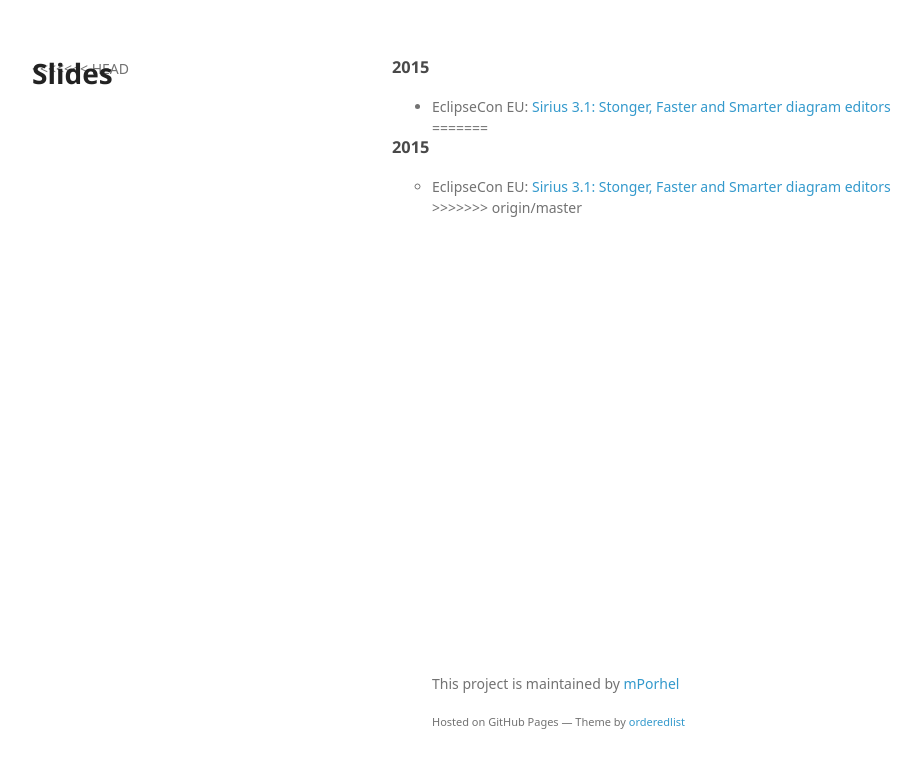
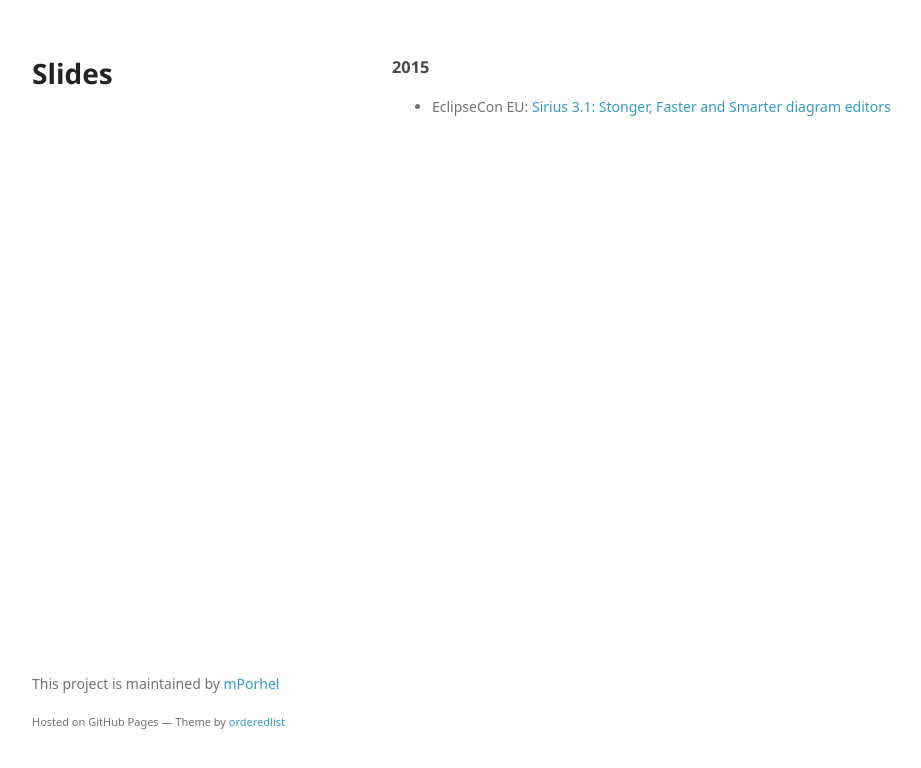
Before and after one commit to mPorhel/slides, a plain HTML site: page index.html in a window 1280 px wide. Shown: the whole page, without its empty margins (178-1099 px from the left). Drawn offline with Linux system fonts and the light colour scheme; a web font is replaced by a local one.

Commit message:
Correct slide index after playing with git
Just wanted to try to make a unlinear history with merge commits and
wrong commits with conflicts to play with the remote and seehow gitub
present them.

```diff
--- a/index.html
+++ b/index.html
@@ -18,19 +18,11 @@
       <header>
         <h1>Slides</h1>
       </header>
-<<<<<<< HEAD
       <section>
           <h3>2015</h3>
           <ul>
             <li>
               EclipseCon EU:  <a href="2015_EclipseConEU_Sirius31_StrongerFasterSmarter/">Sirius 3.1: Stonger, Faster and Smarter diagram editors</a>
-=======
-        <section>
-          <h3>2015</h3>
-          <ul>
-            <li>
-              EclipseCon EU:  <a href="EclipseConEU_2015_Sirius31_StrongerFasterSmarter/">Sirius 3.1: Stonger, Faster and Smarter diagram editors</a>
->>>>>>> origin/master
             </li>
           </ul>
       </section>
```
